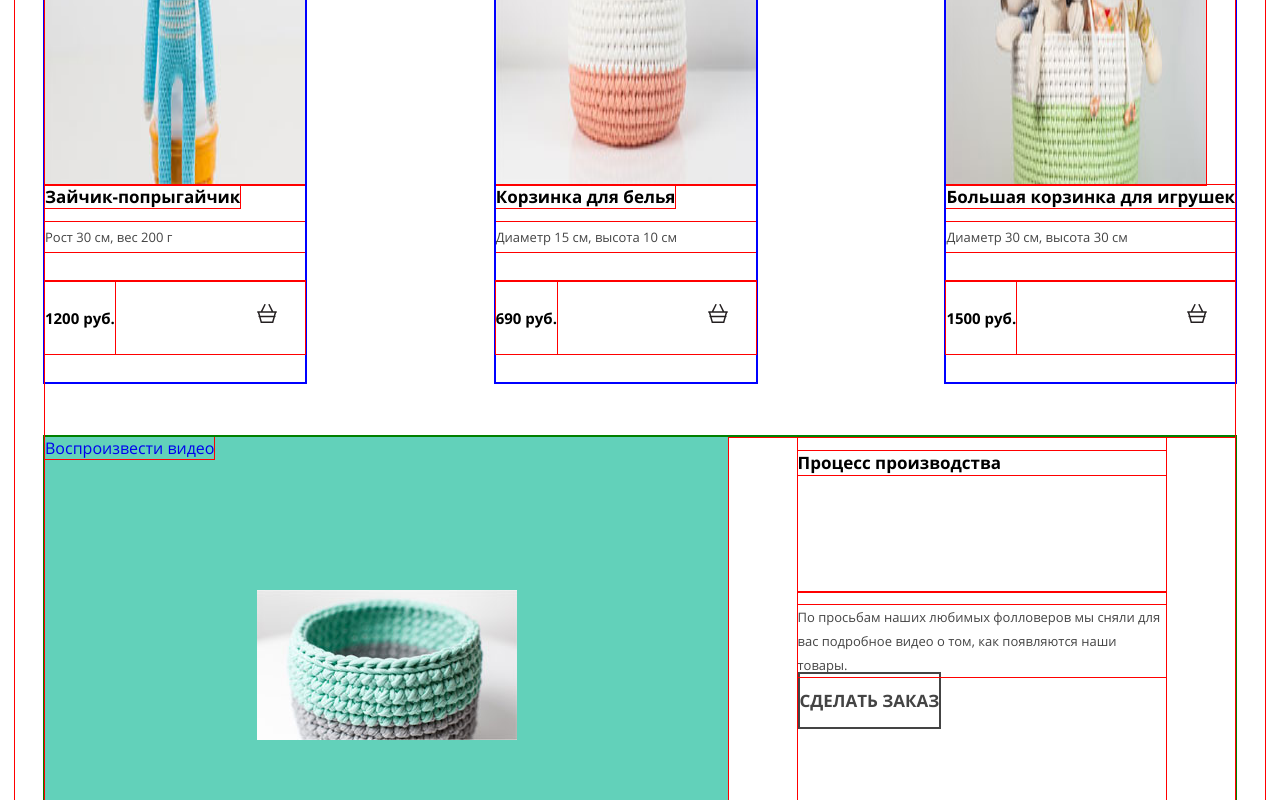
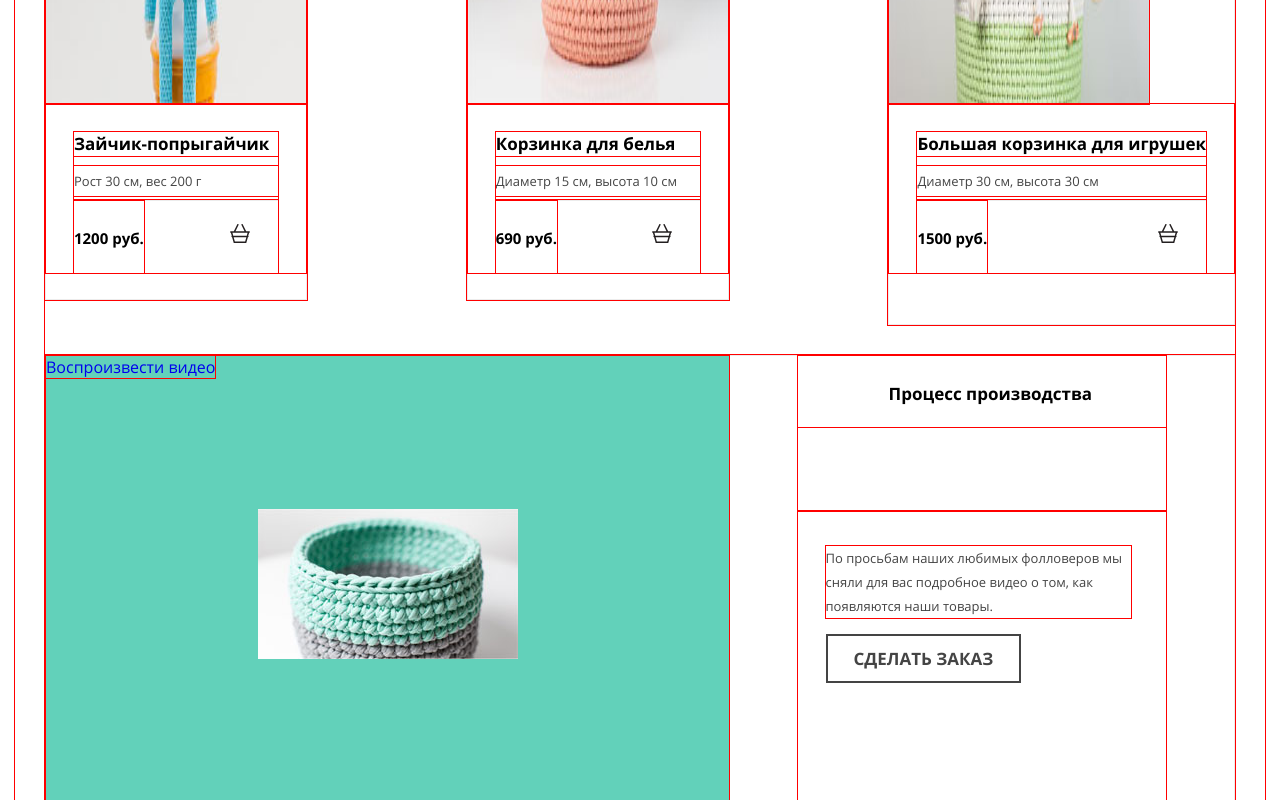
Before and after one commit to AngryFennec/612797-mishka, a website: page source/catalog.html in a window 1280 px wide. Shown: the part 720-1520 px from the top of the page. Drawn offline with nearby package versions, Linux system fonts and the light colour scheme; files that its build step writes are made by us from their sources.

Commit message:
Отступы в мобильном каталоге

```diff
--- a/source/less/blocks/catalog-item.less
+++ b/source/less/blocks/catalog-item.less
@@ -1,10 +1,10 @@
 .catalog-item {
-  min-height: 374px;
-  outline: 2px solid blue;
+  min-height: 376px;
   margin-top: 31px;
   display: flex;
   flex-direction: column;
   justify-content: flex-start;
+  border: 1px solid @border-gray;
 }
 
 .catalog-item__photo {
@@ -19,11 +19,20 @@
 
 .catalog-item__info {
   height: 105px;
+  margin-left: 28px;
+  margin-right: 28px;
+  margin-top: 28px;
+  display: flex;
+  flex-direction: column;
+  justify-content: flex-start;
 }
 
 .catalog-item__price-block {
   height: 73px;
   position: relative;
+  margin-left: 28px;
+  margin-right: 28px;
+  border-top: 1px solid @border-gray;
 }
 
 .catalog-item__price-block::after {
@@ -46,11 +55,20 @@
 }
 
 .catalog-item__title {
+  margin: 0;
+  padding: 0;
   .font-param(17px, 24px, "Open Sans Bold", @dark-font);
+  margin-bottom: 10px;
 }
 
 .catalog-item__description {
   .font-param(13px, 30px, "Open Sans", @lighter-font);
+  margin: 0;
+  padding: 0;
+}
+
+.catalog-item:last-child {
+  margin-bottom: 30px;
 }
 
 @media (min-width: @tablet-width) {
--- a/source/less/blocks/catalog-main.less
+++ b/source/less/blocks/catalog-main.less
@@ -1,6 +1,5 @@
 .catalog-main {
-  margin-left: 30px;
-  margin-right: 30px;
+
   display: flex;
   flex-direction: column;
   justify-content: flex-start;
@@ -8,13 +7,20 @@
 
 .catalog-main__title {
   .font-param(27px, 30px, "Open Sans Bold", @dark-font);
+  margin: 0;
+  padding-top: 75px;
+  padding-bottom: 75px;
+  padding-left: 12px;
+  padding-right: 12px;
 }
 
 .catalog-main__header {
-  margin-bottom: 82px;
+  margin: 0;
 }
 
 .catalog-main__goods {
+  margin-left: 30px;
+  margin-right: 30px;
   display: flex;
   flex-direction: column;
 }
--- a/source/less/blocks/process.less
+++ b/source/less/blocks/process.less
@@ -1,35 +1,54 @@
 .process {
   min-height: 503px;
-  outline: 2px solid green;
   margin-bottom: 58px;
   display: flex;
   flex-direction: column;
   flex-wrap: no-wrap;
+  margin-left: 30px;
+  margin-right: 30px;
+  border: 1px solid @border-gray;
 }
 
 .process__header {
+  margin: 0;
   height: 97px;
 }
 
 .process__title {
+  margin: 0;
   .font-param (17px, 24px, "Open Sans Bold", @dark-font);
+  padding-left: 91px;
+  padding-right: 41px;
+  padding-top: 26px;
+  padding-bottom: 21px;
 }
 
 .process__video {
-  height: 260px;
+  min-height: 150px;
   background-color: @aquamarine;
   background-image: url("../img/video-mobile@1x.jpg");
   background-repeat: no-repeat;
-  background-size: 260px 150px;
   background-position: center center;
+  background-size: 260px auto;
 }
 
 .process__order {
   height: 256px;
+  padding-top: 35px;
+  padding-left: 28px;
+  padding-right: 35px;
 }
 
 .process__description {
+  margin: 0;
   .font-param (13px, 24px, "Open Sans", @lighter-font);
+  margin-bottom: 30px;
+}
+
+.process__button {
+  width: 192px;
+  height: 50px;
+  padding: 11.4px 26px; /*хз откуда вылезла граница 1.6,из-за нее пришлось подгонять паддинги*/
 }
 
 @media (min-width: @tablet-width) {
--- a/source/less/global/variables.less
+++ b/source/less/global/variables.less
@@ -16,3 +16,4 @@
 @mail-font: #46c1ae;
 @mail-font-30: rgba(70, 193, 174, 0.3);
 @mail-under-light: #ecf9f7;
+@border-gray: #ececec;
```
